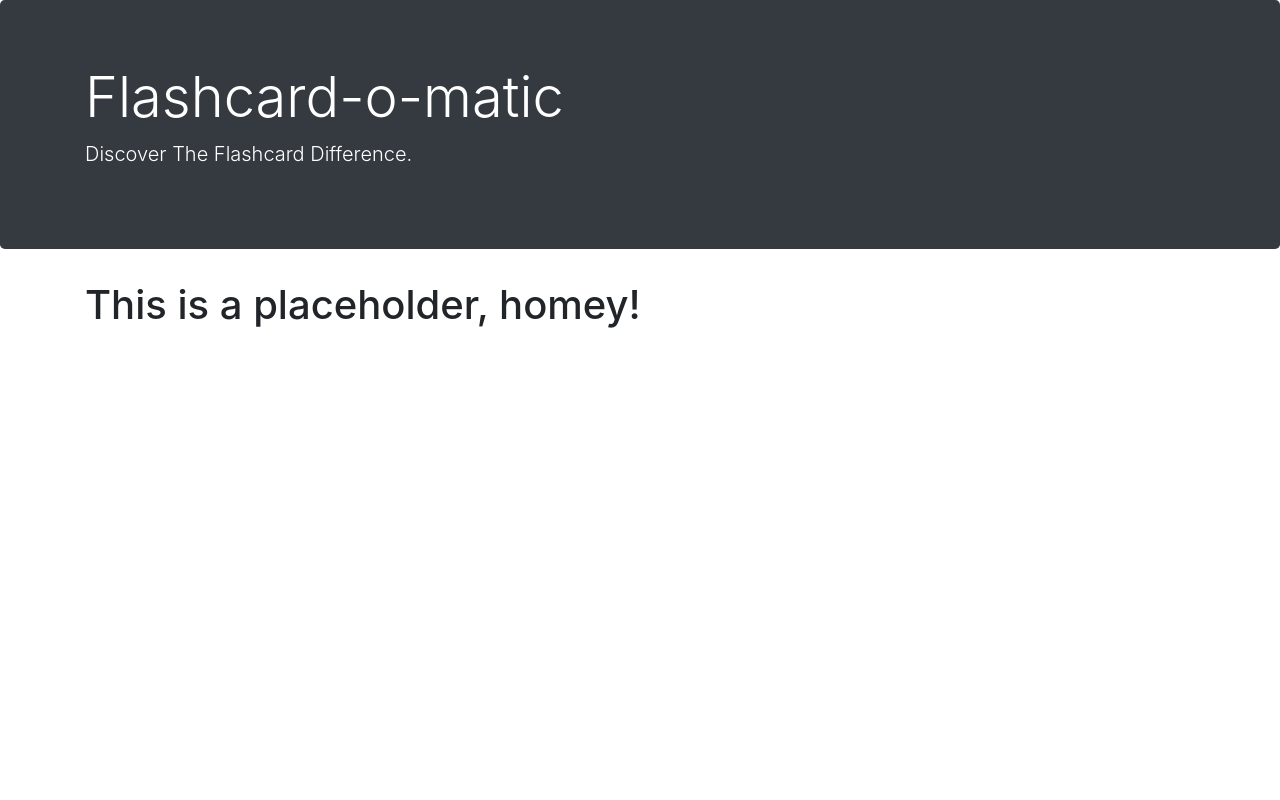
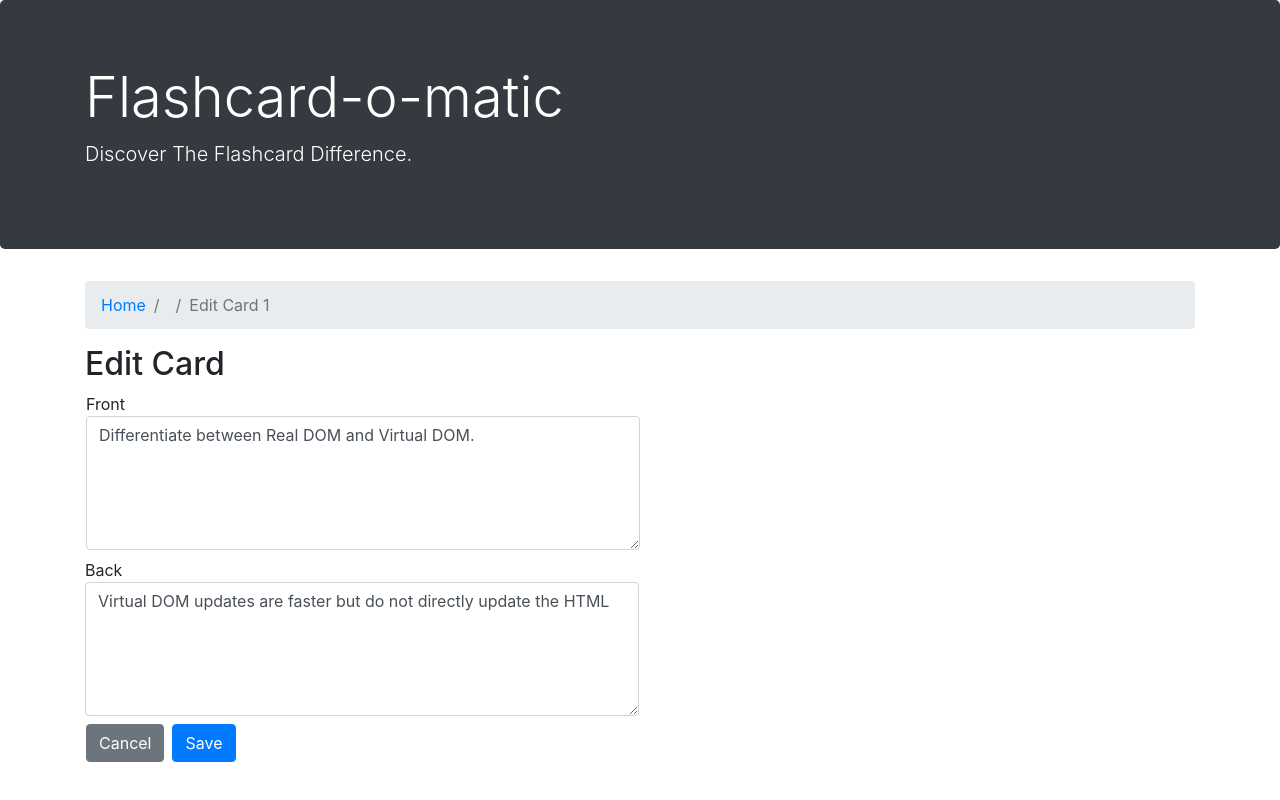
Before and after one commit to SJBroida/Flashcard_App, a React (Create React App) app: page /decks/1/cards/1/edit in a window 1280 px wide. Built offline with nearby package versions, Linux system fonts and the light colour scheme; no server answers; data requests are answered from the project's data file; a web font is replaced by a local one.

Commit message:
Add files via upload
Created and Added CardList.js
Updated EditCard.js
Created and Added CardForm.js
Applied some styling formats to buttons as well as positioning

```diff
--- a/src/Decks/Cards/AddCard.js
+++ b/src/Decks/Cards/AddCard.js
@@ -1,5 +1,7 @@
-import React from "react";
-import { useParams } from "react-router-dom";
+import React, { useEffect, useState } from "react";
+import { useParams, Link } from "react-router-dom";
+import CardForm from "./CardForm";
+import { readDeck } from "../../utils/api";
 
 
 /* Card Structure Example
@@ -12,13 +14,44 @@ import { useParams } from "react-router-dom";
 */
 
 function AddCard() {
-
+    // Create a UseState object to hold the deck the card goes to
+    const [deck, setDeck] = useState({});
+    // Obtain the Deck ID for this deck.
     const params = useParams();
     const deckId = params.deckId;
 
+	useEffect(() => {
+		const abortController = new AbortController();
+        const signal = abortController.signal;
+
+		async function fetchDeck() {
+			const response = await readDeck(deckId, signal);
+			setDeck(response);
+		}
+
+		fetchDeck();
+
+        return () => abortController.abort();
+
+	}, [deckId]);
+
     return (
         <div>
-            <h1>This is a placeholder, brah!</h1>
+            <nav aria-label="breadcrumb">
+                <ol className="breadcrumb">
+                    <li className="breadcrumb-item">
+                        <Link to="/">Home</Link>
+                    </li>
+                    <li className="breadcrumb-item">
+                        <Link to={`/decks/${deckId}`}>{deck.name}</Link>
+                    </li>
+                    <li className="breadcrumb-item active" aria-current="page">
+                        Add Card
+                    </li>
+                </ol>
+            </nav>
+            <h2>{deck.name}: Add Card</h2>
+			<CardForm deckId={deckId} isNew={true} />
         </div>
     );
 
--- /dev/null
+++ b/src/Decks/Cards/CardForm.js
@@ -0,0 +1,97 @@
+import React, { useEffect, useState } from "react";
+import { useHistory } from "react-router-dom";
+
+import { createCard, updateCard } from "../../utils/api";
+
+function CardForm({ editFront = "", editBack = "", deckId, cardId, isNew }) {
+	const [front, setFront] = useState("");
+	const [back, setBack] = useState("");
+	const newCard = { front: front, back: back };
+	const upCard = {
+		front: front,
+		back: back,
+		id: cardId,
+		deckId: Number(deckId)
+	};
+	const history = useHistory();
+	const handleFrontChange = (event) => setFront(event.target.value);
+	const handleBackChange = (event) => setBack(event.target.value);
+
+	useEffect(() => {
+		setFront(editFront);
+		setBack(editBack);
+	}, [editFront, editBack]);
+
+	const handleCreateSubmit = async function (event) {
+		event.preventDefault();
+		let result = await createCard(deckId, newCard);
+		setFront("");
+		setBack("");
+		console.log(result);
+	};
+
+	const handleEditSubmit = async function (event) {
+		event.preventDefault();
+		console.log(upCard);
+		let result = await updateCard(upCard);
+		console.log(result);
+		history.push(`/decks/${deckId}`);
+	};
+
+	return (
+		<div className="">
+			<form onSubmit={isNew ? handleCreateSubmit : handleEditSubmit}>
+				<div className="row">
+					<label htmlFor="front" className="form-label ml-3">
+						Front
+						<textarea
+							className="form-control"
+							rows="5"
+							cols="50"
+							id="front"
+							type="text"
+							name="front"
+							onChange={handleFrontChange}
+							value={front}
+							placeholder="Front side of card"
+						/>
+					</label>
+				</div>
+
+				<label htmlFor="back" className="form-label">
+					Back
+					<textarea
+						className="form-control"
+						rows="5"
+						cols="50"
+						id="back"
+						type="text"
+						name="back"
+						onChange={handleBackChange}
+						value={back}
+						placeholder="Back side of card"
+					/>
+				</label>
+				<div className="row">
+					<button
+						type="button"
+						className="btn btn-secondary ml-3"
+						onClick={(e) => {
+							e.preventDefault();
+
+							history.go(-1);
+						}}
+					>
+
+						{isNew ? "Done" : "Cancel"}
+					</button>
+					<button type="submit" className="btn btn-primary ml-2">
+						{isNew ? "Submit" : "Save"}
+					</button>
+				</div>
+			</form>
+		</div>
+	);
+}
+
+export default CardForm;
--- /dev/null
+++ b/src/Decks/Cards/CardList.js
@@ -0,0 +1,88 @@
+import React, { useEffect, useState } from "react";
+import { useHistory, useRouteMatch } from "react-router-dom";
+import { deleteCard, listCards } from "../../utils/api/index";
+
+/* Card Structure Example
+    {
+        "id": 1,
+        "front": "Differentiate between Real DOM and Virtual DOM.",
+        "back": "Virtual DOM updates are faster but do not directly update the HTML",
+        "deckId": 1
+    }
+*/
+
+function CardList({deckId}) {
+
+    const [cards, setCards] = useState([]);
+
+    const history = useHistory();
+    const { url } = useRouteMatch();
+
+    useEffect(() => {
+        setCards([]);
+
+        const abortController = new AbortController();
+        const signal = abortController.signal;
+
+        async function fetchCards() {
+            const cardsData = await listCards(deckId, signal);
+            setCards(cardsData);
+        }
+
+        fetchCards();
+
+        return () => abortController.abort();
+
+    }, []);
+
+    const listOfCards = cards.map((card) => {
+        return (
+            <div className="card" key={card.id}>
+                <div className="card-body">
+                    <div className="row">
+                        <div className="col">
+                            <p className="card-text">{card.front}</p>
+                        </div> {/* End of Div with ClassName "col */}
+                        <div className="col">
+                            <p className="card-text">{card.back}</p>
+                            <div className="float-right">
+                                <button
+                                    className="btn btn-secondary mx-1"
+                                    onClick={() => history.push(`${url}/cards/${card.id}/edit`)}
+                                >
+                                    <span className="oi oi-pencil mr-1"></span>
+                                    Edit
+                                </button>
+                                <button
+                                    className="btn btn-danger mx-1"
+                                    onClick={() => {
+                                        const confirmDeleteCard = window.confirm(
+                                            "Delete this card? \n \nYou will not be able to recover it."
+                                        );
+                                        if (confirmDeleteCard) {
+                                            const abortController = new AbortController();
+                                            const signal = abortController.signal;
+                                            deleteCard(card.id, signal);
+                                            history.go(0);
+                                        }
+                                    }}
+                                >
+                                    <span className="oi oi-trash"></span>
+                                </button>
+                            </div> {/* End of Div with ClassName "float-right" */}
+                        </div> {/* End of Div with ClassName "col */}
+                    </div> {/* End of Div with ClassName "row" */}
+                </div> {/* End of Div with ClassName "card-body" */}
+            </div> // End of Div with ClassName "card"
+        );
+    });
+
+    return (
+        <div>
+            {listOfCards}
+        </div>
+    );
+
+}
+
+export default CardList;
--- a/src/Decks/Cards/EditCard.js
+++ b/src/Decks/Cards/EditCard.js
@@ -1,5 +1,10 @@
-import React from "react";
-import { useParams } from "react-router-dom";
+
+import React, { useEffect, useState } from "react";
+import { useParams, Link } from "react-router-dom";
+
+import { readCard, readDeck } from "../../utils/api";
+
+import CardForm from "./CardForm";
 
 /* Card Structure Example
     {
@@ -16,9 +21,58 @@ function EditCard() {
     const deckId = params.deckId;
     const cardId = params.cardId;
 
+	const [deck, setDeck] = useState({});
+	const [card, setCard] = useState({});
+
+	useEffect(() => {
+		const abortController = new AbortController();
+        const signal = abortController.signal;
+
+		async function fetchDeck() {
+			const response = await readDeck(deckId, signal);
+			setDeck(response);
+		}
+
+		fetchDeck();
+
+	}, [deckId]);
+
+	useEffect(() => {
+		const abortController = new AbortController();
+        const signal = abortController.signal;
+
+		async function fetchCard() {
+			const response = await readCard(cardId, signal);
+			setCard(response);
+		}
+
+		fetchCard();
+
+	}, [cardId]);
+
     return (
         <div>
-            <h1>This is a placeholder, homey!</h1>
+            <nav aria-label="breadcrumb">
+                <ol className="breadcrumb">
+                    <li className="breadcrumb-item">
+                        <Link to="/">Home</Link>
+                    </li>
+                    <li className="breadcrumb-item">
+                        <Link to={`/decks/${deckId}`}>{deck.name}</Link>
+                    </li>
+                    <li className="breadcrumb-item active" aria-current="page">
+                        Edit Card {cardId}
+                    </li>
+                </ol>
+            </nav>
+            <h2>Edit Card</h2>
+			<CardForm
+				deckId={deckId}
+				editFront={card.front}
+				editBack={card.back}
+				cardId={cardId}
+				isNew={false}
+			/>
         </div>
     );
 
--- /dev/null
+++ b/src/Decks/Cards/NotEnoughCards.js
@@ -0,0 +1,31 @@
+import React from "react";
+import { Link, useParams } from "react-router-dom";
+
+
+export default function NotEnoughCards({ cards }) {
+	const { deckId } = useParams();
+
+	return (
+		<div>
+			<div className="row">
+				<div className="col">
+					<h3>Not enough cards</h3>
+					<p>
+						You need at least 3 cards to study, there are {cards.length} in this
+						deck.
+					</p>
+				</div>
+			</div>
+			<div className="row">
+				<div className="col">
+					<Link to={`/decks/${deckId}/cards/new`}>
+						<button type="button" className="btn btn-primary">
+                            <span className="oi oi-plus mr-2"></span>
+							Add Cards
+						</button>
+					</Link>
+				</div>
+			</div>
+		</div>
+	);
+}
--- a/src/Decks/Deck.js
+++ b/src/Decks/Deck.js
@@ -4,6 +4,7 @@ import { Link, useHistory, useParams } from "react-router-dom";
 import { deleteDeck, readDeck } from "../utils/api";
 
 import CardCounter from "./Cards/CardCounter.js";
+import CardList from "./Cards/CardList.js";
 
 /* Deck Structure Example
     {
@@ -15,7 +16,7 @@ import CardCounter from "./Cards/CardCounter.js";
 
 function Deck() {
     // Create useState object to hold deck
-    const [deck, setDeck] = useState({})
+    const [deck, setDeck] = useState({id: "", name: "", description: ""})
     // Pull parameter information from the URL
     const params = useParams();
     // Obtain the deckId from the parameters
@@ -88,11 +89,12 @@ function Deck() {
                             Add Cards
                         </button>
                     </Link>
-                    <button className="btn btn-danger ml-5" onClick={deleteDeckHandler}>
+                    <button className="btn btn-danger ml-5 float-right" onClick={deleteDeckHandler}>
                         <span className="oi oi-trash"></span>
                     </button>
                 </div>
             </div>
+            <CardList deckId={deckId}/>
         </div>
     );
 }
--- a/src/Layout/Home.js
+++ b/src/Layout/Home.js
@@ -39,7 +39,6 @@ function Home() {
             </div>
 
             <div>
-                You have fetched {decks.length} decks
                 <DeckList decks={decks} />
             </div>
         </div>
```
Also changed, not shown: src/Decks/Cards/StudyCards.js (+12 -6 lines), src/Decks/DeckList.js (+8 -7 lines).
